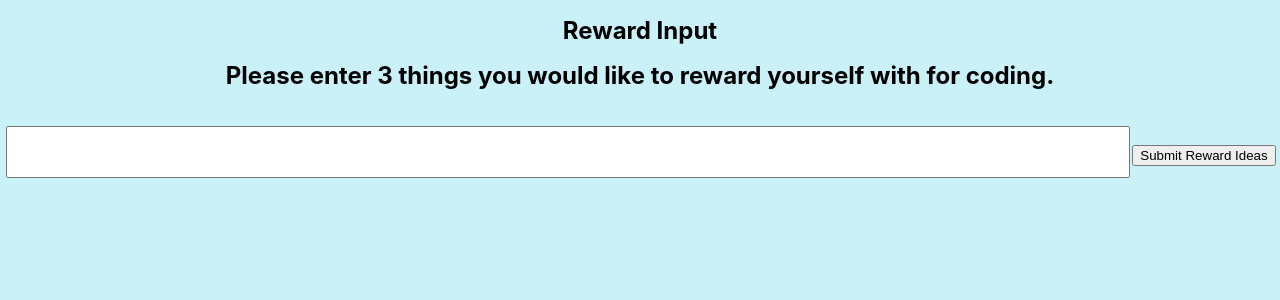
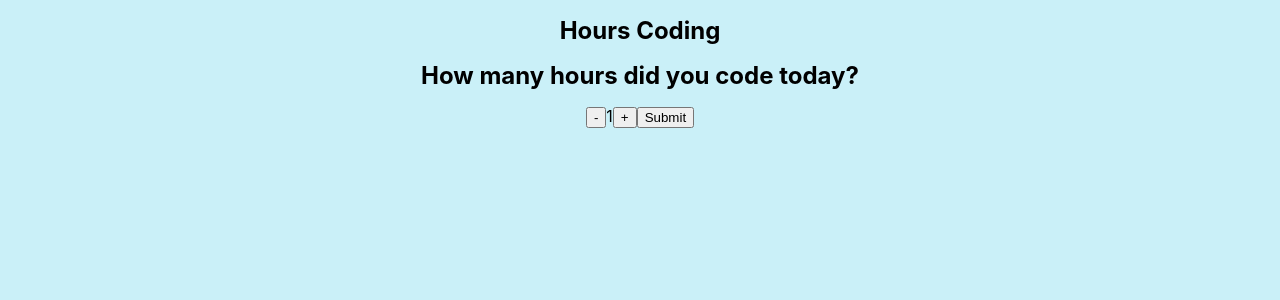
Before and after one commit to Rikaiyah-Winters/code-habit-reward-tracker, a React (Create React App) app: page / in a window 1280 px wide. Shown: the top 300 px of the page. Built offline with nearby package versions, Linux system fonts and the light colour scheme.

Commit message:
Removed RewardOutput page, swiched page #s of first two pages, showed list under input

```diff
--- a/src/App.css
+++ b/src/App.css
@@ -13,7 +13,6 @@ h1 {
 }
 
 .reward-input {
-  background: ;
 }
 
 input {
--- a/src/Components/Form.js
+++ b/src/Components/Form.js
@@ -1,7 +1,6 @@
 import React, { useState } from 'react';
 import RewardInput from './RewardInput';
 import HoursCoding from './HoursCoding';
-import RewardOutput from './RewardOutput'
 
 function Form() {
 
@@ -32,31 +31,28 @@ function Form() {
         if (count < 1) {
             alert("YOU NEED TO STUDY MORE!")
         } else {
-            setPage(2);
+            setPage(1);
         }
     };
 
-    const FormTitles = ["Reward Input", "Hours Coding", "Reward Output"];
+    const FormTitles = ["Hours Coding", "Reward Input"];
 
     const pageDisplay = () => {
         if (page === 0) {
+            return <HoursCoding
+                decrementCount={decrementCount}
+                count={count}
+                incrementCount={incrementCount}
+                alertOrOutput={alertOrOutput}
+
+            />
+        } else if (page === 1) {
             return <RewardInput
                 rewards={rewards}
                 setRewards={setRewards}
                 list={list}
                 handleSubmit={handleSubmit}
                 setPage={setPage}
-            />
-        } else if (page === 1) {
-            return <HoursCoding
-                decrementCount={decrementCount}
-                count={count}
-                incrementCount={incrementCount}
-                alertOrOutput={alertOrOutput}
-            />
-        } else {
-            return <RewardOutput
-                list={list}
             />
         }
     };
--- a/src/Components/RewardInput.js
+++ b/src/Components/RewardInput.js
@@ -4,20 +4,24 @@ function RewardInput({ rewards, setRewards, list, handleSubmit, setPage }) {
 
     return (
         <div className='reward-input'>
-            <h1>Please enter 3 things you would like to reward yourself with for coding.</h1>
+            <h1>Please make a list of things you'd like to reward yourself with for coding.</h1>
             <form onSubmit={handleSubmit}>
                 <input
                     className='material-reward'
                     value={rewards}
                     onChange={(e) => setRewards(e.target.value)} />
-                <button
-                    onClick={() => {
-                        setPage((currPage) => currPage + 1);
-                    }
-                }
+                <button onClick={handleSubmit}>Submit Reward Ideas</button>
+            </form>
+            {
+                list.map((a) =>
 
-                >Submit Reward Ideas</button>
-            </form>
+                <div>
+                    <li>{a.rewards}</li>
+                </div>
+
+                )
+
+            }
         </div>
     )
 }
--- a/src/Components/RewardOutput.js
+++ b/src/Components/RewardOutput.js
@@ -1,4 +1,4 @@
-import React from 'react';
+/*import React from 'react';
 
 function RewardOutput({ list, finalReward }) {
     return (
@@ -18,4 +18,4 @@ function RewardOutput({ list, finalReward }) {
     )
 }
 
-export default RewardOutput;
+export default RewardOutput;*/
```
